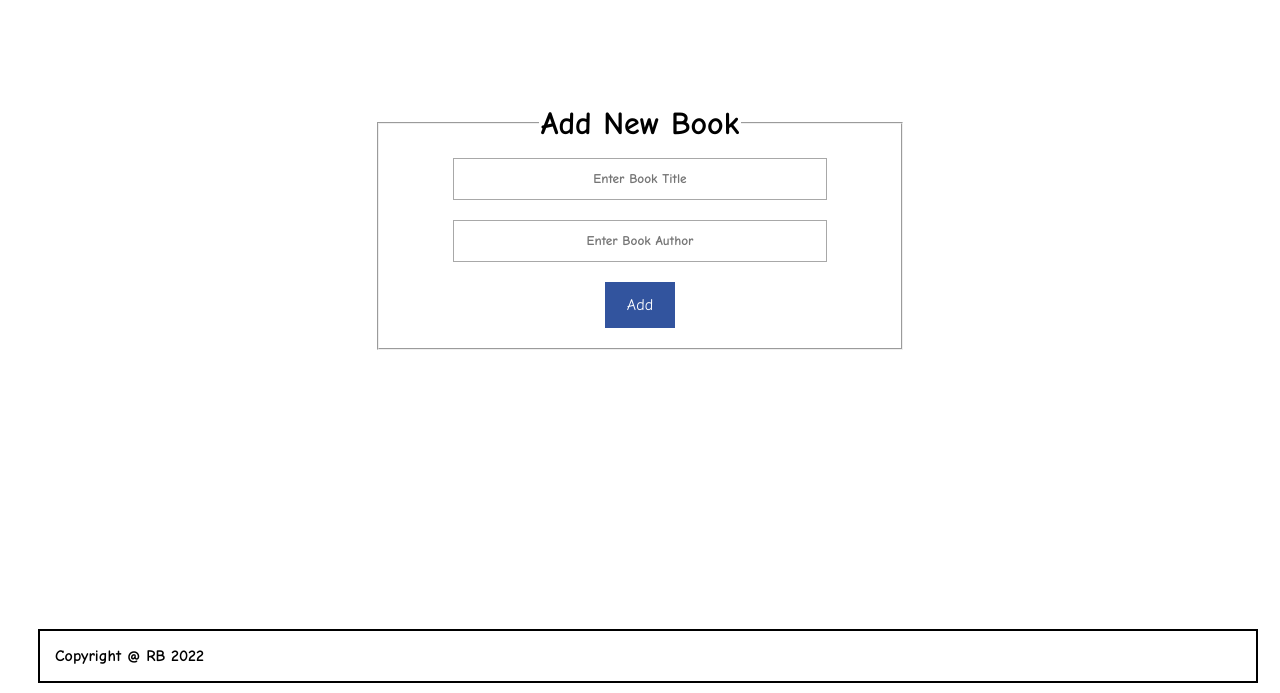
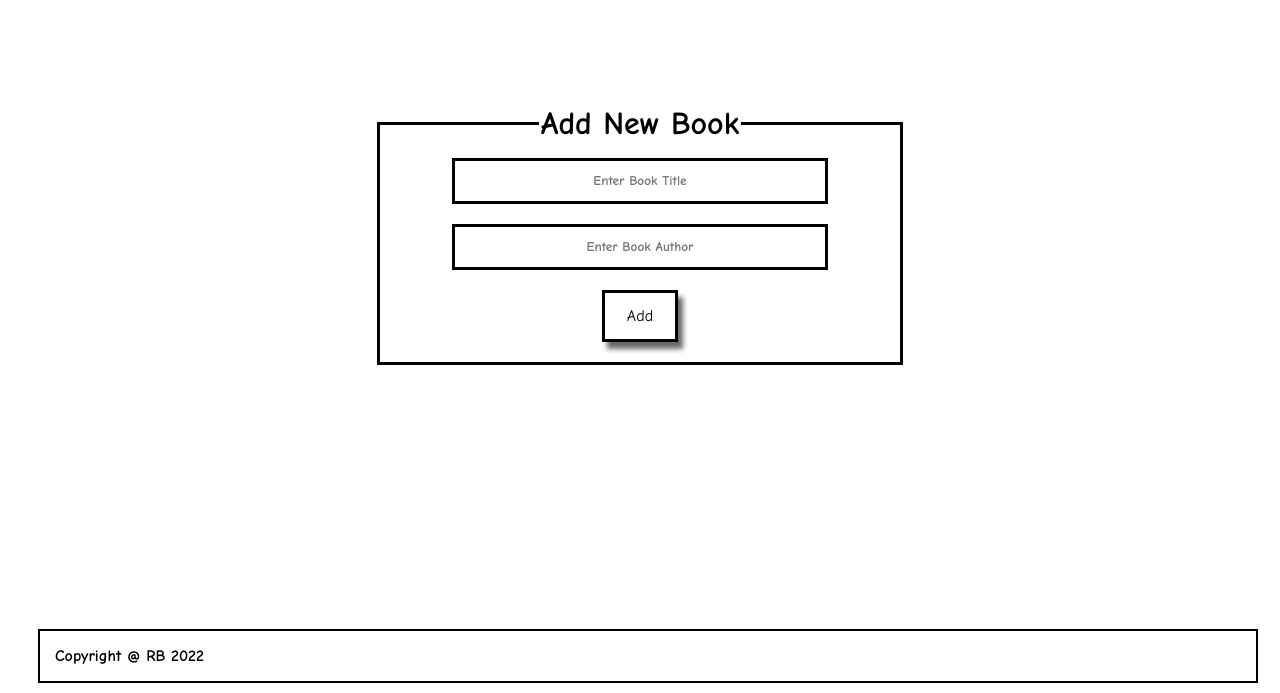
Before and after one commit to RiyaBulia12/Awesome-Book, a website: page index.html in a window 1280 px wide. Both pictures are taken after a click on the item "Add New". Shown: the part 107-800 px from the top of the page. Drawn offline with Linux system fonts and the light colour scheme.

Commit message:
Fixed css for navigation content

```diff
--- a/style.css
+++ b/style.css
@@ -103,22 +103,34 @@ tr:nth-child(even) {
 }
 
 .btn {
-  color: white;
+  background-color: white;
+  color: black;
+  border: 3px solid black;
   padding: 14px 22px;
   align-items: center;
-  border: none;
-  background-color: rgb(50, 84, 158);
   font-weight: 500;
   font-size: 16px;
   margin: 10px;
+  box-shadow: 5px 7px 5px dimgrey;
+  transition: all 1s;
+}
+
+.btn:hover {
+  color: white;
+  background-color: black;
 }
 
 input {
   height: 18px;
 }
 
+.bookTable,
+fieldset,
 form input {
-  border: solid 1px rgb(168, 168, 168);
+  border: solid 3px black;
+}
+
+form input {
   padding: 11px;
   width: 70%;
   margin: 10px;
```
